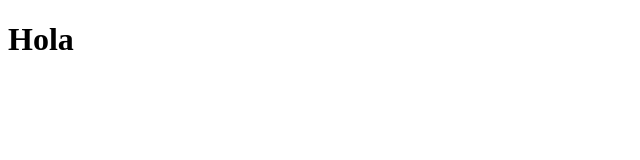
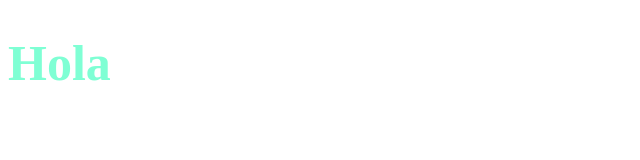
Before and after one commit to luffi0804/pruebaramas1, a plain HTML site: page index.html in a window 1280 px wide. Shown: the whole page, without its empty margins (0-640 px from the left). Drawn offline with Linux system fonts and the light colour scheme.

Commit message:
style.css

```diff
--- a/assets/css/style.css
+++ b/assets/css/style.css
@@ -1 +1,6 @@
 /* Generar estilos */
+.titulo{
+color:aquamarine;
+font-size: 50px;
+
+}
--- a/index.html
+++ b/index.html
@@ -2,11 +2,11 @@
 <html lang="en">
 <head>
     <meta charset="UTF-8">
-    <meta http-equiv="X-UA-Compatible" content="IE=edge">
     <meta name="viewport" content="width=device-width, initial-scale=1.0">
     <title>Document</title>
+    <link rel="stylesheet" href="./assets/css/style.css">
 </head>
 <body>
-    <h1>Hola</h1>
+    <h1 class="titulo">Hola</h1>
 </body>
 </html>
```
